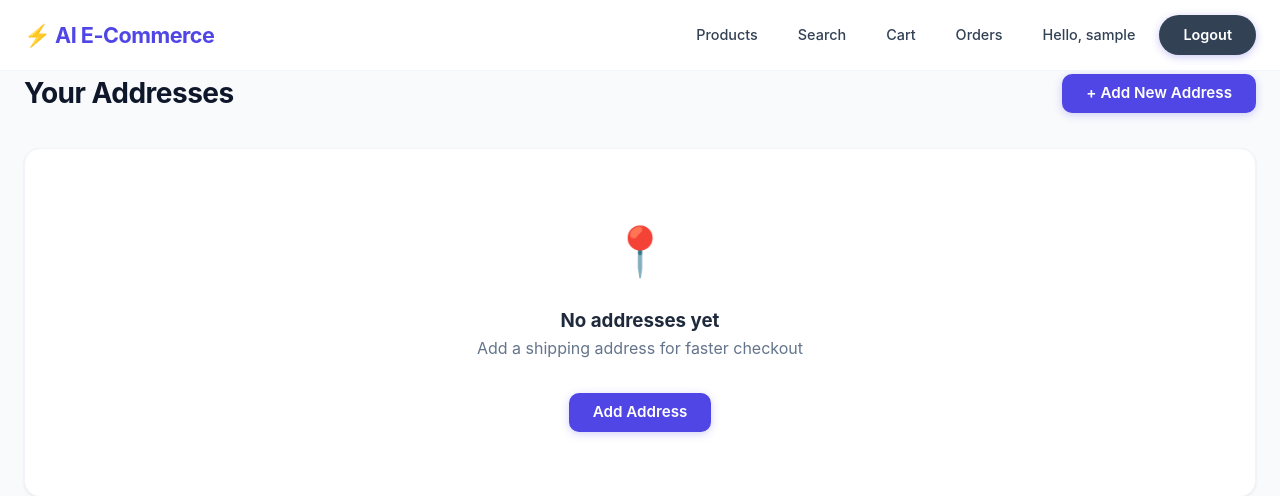
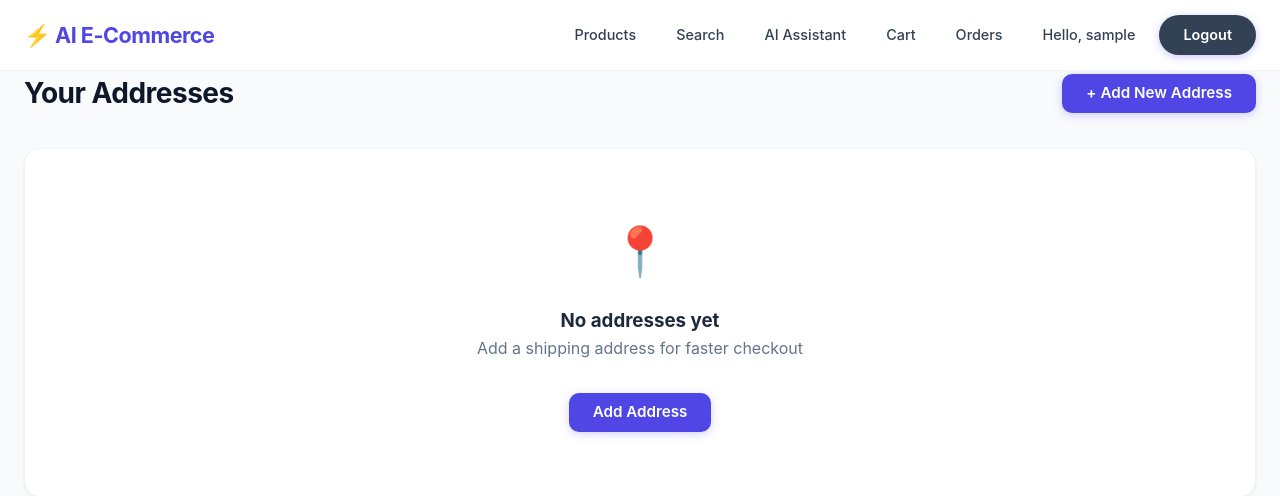
Before and after one commit to obaijar150/ai-ecommerce, a Django app: page /accounts/addresses/ in a window 1280 px wide. Shown: the top 496 px of the page. Run offline with Django 5.2, Linux system fonts and the light colour scheme; the visitor is signed in with stand-in values (Sample User, id 1); data that the repository does not hold is empty; parts of the project's set-up code (start-up, migrations or seed data) failed here and were passed over.

Commit message:
feat(nav): add AI Assistant link to main navigation

```diff
--- a/templates/includes/header.html
+++ b/templates/includes/header.html
@@ -7,6 +7,7 @@
         <div class="nav__links">
             <a href="{% url 'catalog:product_list' %}" class="nav__link">Products</a>
             <a href="{% url 'search:search_results' %}" class="nav__link">Search</a>
+            <a href="{% url 'ai_engine:chat' %}" class="nav__link">AI Assistant</a>
             <a href="{% url 'orders:cart' %}" class="nav__link">
                 Cart{% if cart_item_count %} <span class="badge badge--primary">{{ cart_item_count }}</span>{% endif %}
             </a>
```
